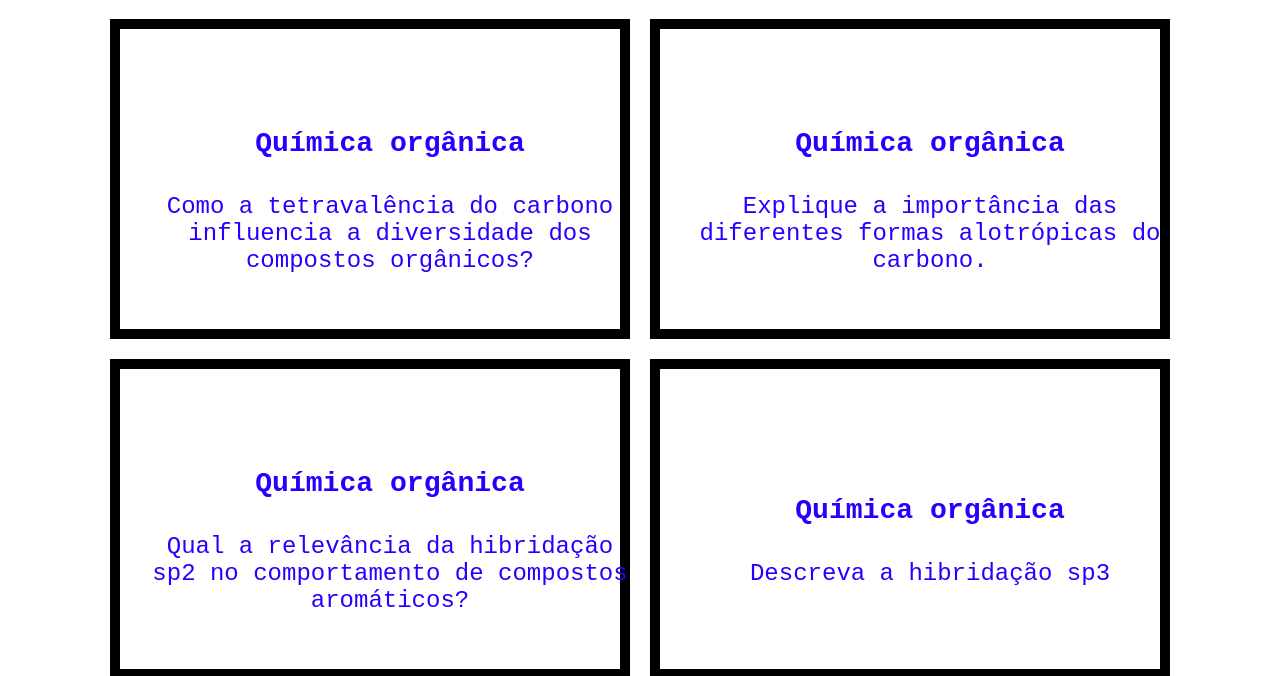
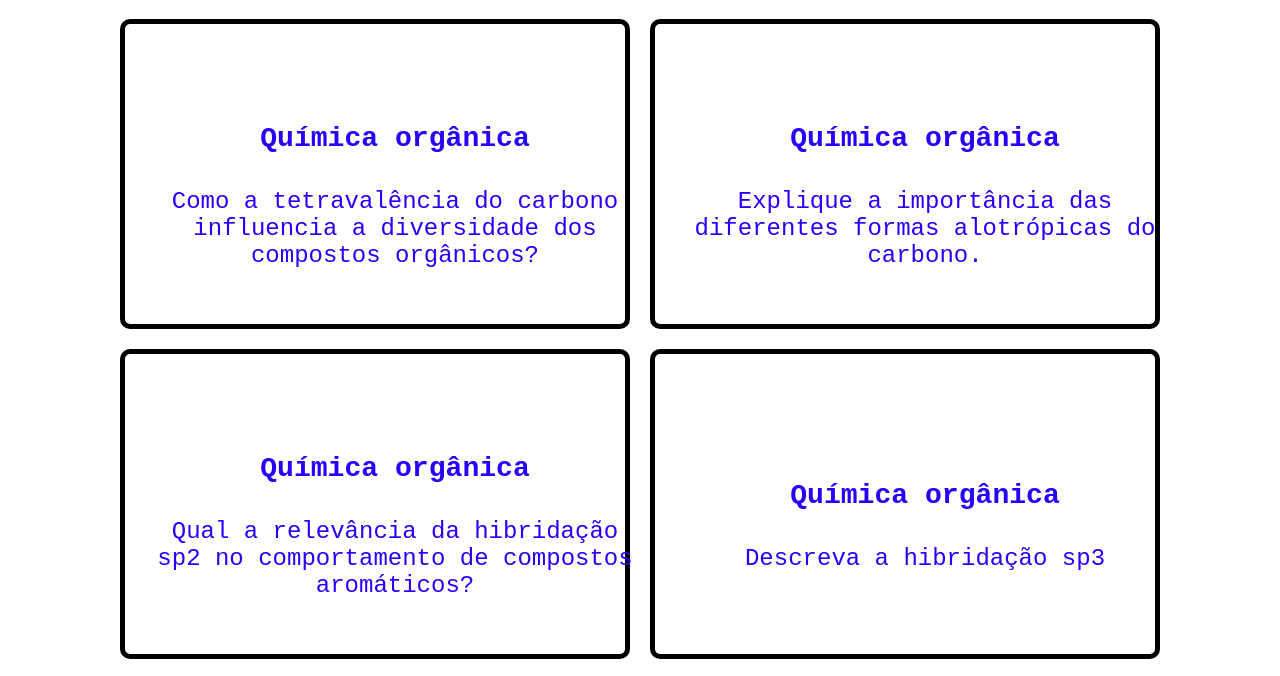
Before and after one commit to hideki123123/flashcards, a plain HTML site: page index.html in a window 1280 px wide. Shown: the part 61-737 px from the top of the page. Drawn offline with Linux system fonts and the light colour scheme.

Commit message:
aasdasasda

```diff
--- a/style.css
+++ b/style.css
@@ -30,7 +30,8 @@
 }
 
 .flashcard {
-    border: #000000 solid 10px;
+    border: #000000 solid 5px;
+    border-radius: 10px; ;
     width: 500px;
     height: 300px;
     position: relative;
```
